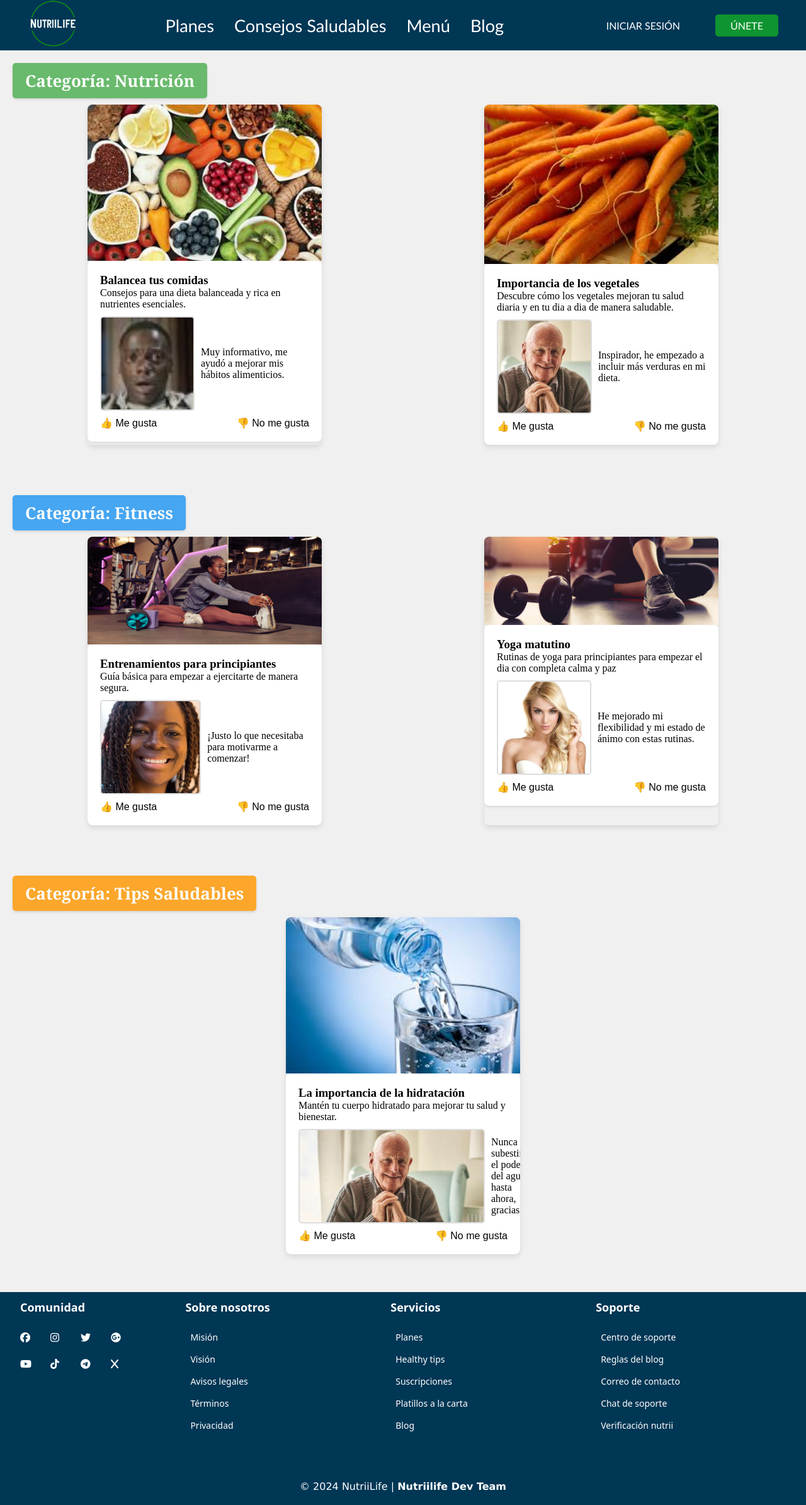
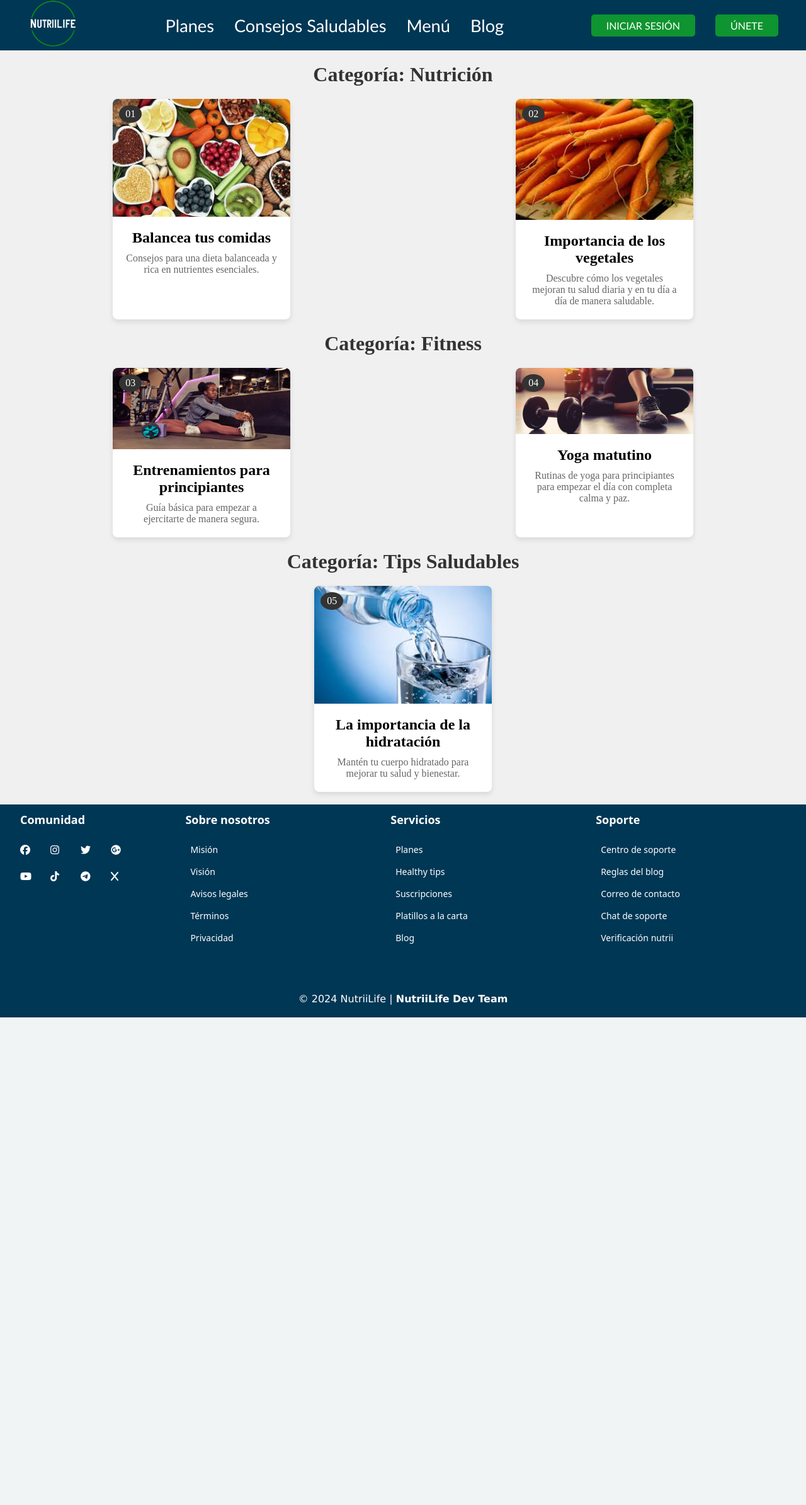
Before and after one commit to Pxnque/Nutriilife, a PHP site: page /Blog.html in a window 1280 px wide. Shown: the whole page at 63% size. After the commit the page ends 1615 px from the top, so only its background shows below. Run offline with PHP 8.4, Linux system fonts and the light colour scheme.

Commit message:
actualizacion del blog

```diff
--- a/Blog.css
+++ b/Blog.css
@@ -1,27 +1,24 @@
-*{
+* {
     margin: 0;
     padding: 0;
     box-sizing: border-box;
-
 }
 
-body{
-    background-color: #f0f0f0
-
+body {
+    background-color: #f0f0f0;
 }
 
-.navbar{
+.navbar {
     background-color: #003755;
     display: flex;
     width: 95vw;
     height: 10vh;
-
     align-items: center;
     justify-content: space-between;
+    padding: 10px 12px;
+}
 
-    padding: 10px 12px;
-
-    li{
+.navbar li {
     list-style: none;
     text-align: justify;
     font-size: 1.7rem;
@@ -30,46 +27,31 @@ body{
     justify-content: space-between;
     text-decoration: none;
 }
-    a{
+
+.navbar a {
     color: white;
     text-decoration: none;
 }
-    a:hover{
+
+.navbar a:hover {
     color: #049800;
 }
 
-
-}
-header{
+header {
     position: relative;
     padding: 0 2rem;
 }
-.navbar .logo{
+
+.navbar .logo {
     position: relative;
-
-
-}
-.navbar .links{
-    display: flex;
-    gap: 2rem
-}
- #inicioS{
-    background-color: #003755;
 }
 
- #inicioS.hover{
-    color: white;
-    transform: scale(2,2);
+.navbar .links {
+    display: flex;
+    gap: 2rem;
 }
- #inicioU{
-    color: white;
- }
- #inicioU.hover{
-    color: white;
-    transform: scale(2,2);
- }
-.action_btn{
 
+.action_btn {
     float: right;
     color: #fff;
     border: none;
@@ -77,154 +59,20 @@ header{
     outline: none;
     border-radius: 5px;
     font-size: 1rem;
-
     cursor: pointer;
     background: rgb(14, 148, 48);
     font-family: 'Trebuchet MS', 'Lucida Sans Unicode', 'Lucida Grande', 'Lucida Sans', Arial, sans-serif;
-
 }
 
-.botones{
+.botones {
     float: right;
     display: flex;
     justify-content: space-between;
     align-items: center;
     gap: 2rem;
 }
-.div-carr{
-    display: grid;
-    grid-template-columns: repeat(2,42vw);
-    padding-top: 5vw;
-    padding-left: 5vw;
-    padding-bottom: 5vw;
-    height: 100%;
-    grid-gap: 4vw;
-}
-.carrusel {
-    display: flex;
-    justify-content: space-between;
-    align-items: center;
-    width: 45vw;
-    margin: 0 auto;
-    overflow: hidden;
-    height: 42vh;
 
-}
-.slider{
-    width: 45vw;
-
-    height: 42vh;
-    margin: auto;
-    position: relative;
-}
-.list{
-    position: absolute;
-    top: 0;
-    left: 0;
-    height: 45vw;
-    display: flex;
-    width: 42vw;
-}
-
-.list img{
-    width: 45vw;
-    height: 42vh;
-    object-fit: cover;
-
-}
-.slider .list {
-    position: relative;
-    transition: left 0.5s ease-in; /* Transition for smooth animation */
-}
-
-.buttons-carousel{
-    position: absolute;
-    top: 45%;
-    left: 0%;
-    width: 100%;
-    display: flex;
-    justify-content: space-between;
-}
-.buttons-carousel button{
-    width: 3vw;
-    height: 3vw;
-    border-radius: 50%;
-    background-color: rgba(255, 255, 255, 0.333);
-    border-color: rgba(145, 198, 245, 0);
-    color: rgba(255, 255, 255, 0.692);
-    font-family: monospace;
-    font-weight: bold;
-    font-size: x-large;
-}
-.dots{
-    position: absolute;
-    bottom: 10px;
-    color: white;
-    left: 0;
-    width: 100%;
-    margin: 0;
-    padding: 0;
-    display: flex;
-    justify-content: center;
-}
-.dots li{
-    list-style: none;
-    width: 10px;
-    height: 10px;
-    background-color: #0b8649;
-    margin: 20px;
-    border-radius: 20px;
-}
-.dots li.active{
-    width: 30px;
-
-}
-
-.imagen img {
-    width: 100%;
-    height: auto;
-    border-radius: 10px;
-    transition: transform 0.3s ease;
-    }
-
-    .imagen:hover{
-        transition-duration: 0.5s ease;
-        transform: scale(1.1);
-    }
-
-.texto {
-    flex: 1;
-    padding: 20px;
-    padding-left: 7vw;
-    border-radius: 10px;
-
-}
-
-.texto p {
-    margin-top: 15vh;
-    font-family: 'Oswald', sans-serif;
-    font-size: 1.5rem;
-    color: #333;
-    text-shadow: 1px 1px 2px rgba(0, 0, 0, 0.5);
-
-    text-align: center;
-}
-.btnDS {
-    background-color:#003755;
-    color: white;
-    padding: 10px 20px;
-    border: none;
-    border-radius: 5px;
-    font-size: 1.2rem;
-    cursor: pointer;
-    display: block;
-    margin: 20px auto;
-}
-.btnDS:hover{
-    transform: scale(1.1);
-    color: #049800;
-}
-.footer-contenido{
+.footer-contenido {
     display: grid;
     grid-template-columns: 1fr 4fr;
     grid-column-gap: 24px;
@@ -233,22 +81,25 @@ header{
     justify-content: space-between;
     margin: 0 auto;
     background-color: #003755;
+}
 
-}
-.footer-comunidad{
+.footer-comunidad {
     display: block;
 }
-.footer-icongroup{
+
+.footer-icongroup {
     display: grid;
     grid-template-columns: repeat(4,24px);
     grid-gap: 24px;
     margin-top: 28px;
 }
-.footer-icongroup a{
+
+.footer-icongroup a {
     text-decoration: none;
     color: white;
 }
-.titulos-footer{
+
+.titulos-footer {
     color: white;
     text-align: left;
     font-family: system-ui, -apple-system, BlinkMacSystemFont, 'Segoe UI', Roboto, Oxygen, Ubuntu, Cantarell, 'Open Sans', 'Helvetica Neue', sans-serif;
@@ -257,26 +108,30 @@ header{
     line-height: 24px;
     margin: 0;
 }
-footer{
+
+footer {
     background-color: #003755;
 }
-.footer-navlist{
+
+.footer-navlist {
     display: grid;
     grid-template-columns: repeat(3, 1fr);
     column-gap: 24px;
 }
-.footer-navlist-item-list{
+
+.footer-navlist-item-list {
     list-style: none;
     margin-top: 18px;
-    ul{
+}
+
+.footer-navlist-item-list ul {
     display: block;
     margin-block-start: 0cm;
     margin-block-end: 1cm;
     padding-inline-start: 40px;
 }
-}
-.footer-navlist-item li a{
 
+.footer-navlist-item li a {
     display: grid;
     grid-template-columns: repeat(1,1fr);
     color: white;
@@ -285,175 +140,118 @@ footer{
     font-size: 14px;
     padding: 8px;
     width: max-content;
-        a {
-            color: #fff;
-            text-decoration: none;
-            font-weight: bold;
-
 }
 
-        a:hover {
+.footer-navlist-item li a:hover {
     text-decoration: underline;
 }
 
-
-}
-.footer-copy{
+.footer-copy {
     margin: 50px auto 0;
     padding: 20px;
     text-align: center;
-
     font-family: Verdana, Geneva, Tahoma, sans-serif;
     color: white;
-        a {
+}
+
+.footer-copy a {
     color: #fff;
     text-decoration: none;
     font-weight: bold;
 }
 
-        a:hover {
+.footer-copy a:hover {
     text-decoration: underline;
 }
+
+/* Estilos específicos para la página del blog */
+.category {
+    margin: 20px 0;
 }
 
-
-.section {
-    background-color: #f0f0f0;
-    padding: 20px;
+.category-title {
+    font-size: 2rem;
     margin-bottom: 20px;
+    text-align: center;
+    color: #333;
 }
 
-
-
-.card:hover {
-    transform: scale(1.05);
-}
-.category {
-    margin-bottom: 20px;
-    background-color: #e6e6e6; /* Fondo más claro para diferenciar secciones */
-}
-
-
-.cards-container {
+.blog-container {
     display: flex;
+    justify-content: space-around;
     flex-wrap: wrap;
-    justify-content: space-around;
-    gap: 20px; /* Asegura espacio uniforme */
 }
 
 .card {
-    width: 30%;
-    box-shadow: 0 4px 8px rgba(0,0,0,0.1);
-    margin: 10px 0;
-    overflow: hidden; /* Previene desbordamiento */
-    border-radius: 8px; /* Bordes redondeados para las tarjetas */
+    width: 22%;
+    background: white;
+    border-radius: 8px;
+    box-shadow: 0 4px 8px rgba(0, 0, 0, 0.1);
+    overflow: hidden;
+    position: relative;
+    transition: transform 0.3s ease;
+}
+
+.card:hover {
+    transform: translateY(-10px);
 }
 
 .card img {
     width: 100%;
+    height: auto;
     display: block;
 }
 
-.category-title {
-    font-family: 'Georgia', serif; /* Cambio a una fuente más elegante */
-    color: #024959; /* Color oscuro para mayor contraste */
-    font-size: 26px;
-    background-color: #f0f0f0; /* Fondo claro para destacar el texto */
-    padding: 10px 20px;
-    border-radius: 5px;
-    box-shadow: 0 2px 4px rgba(0,0,0,0.15); /* Sombra sutil */
-    display: inline-block;
-    animation: pulse 2s infinite; /* Animación que cambia la opacidad */
+.card-content {
+    padding: 20px;
+    text-align: center;
 }
 
-@keyframes pulse {
-    0% { opacity: 1; }
-    50% { opacity: 0.75; }
-    100% { opacity: 1; }
+.card-content h3 {
+    font-size: 1.5rem;
+    margin-bottom: 10px;
 }
 
-
-
-.card {
-    margin-bottom: 20px; /* Espacio entre tarjetas */
-    overflow: hidden;
+.card-content p {
+    font-size: 1rem;
+    color: #666;
 }
 
-
-.social-buttons {
-    display: flex;
-    justify-content: space-between;
-    margin-top: 10px;
+.card-number {
+    position: absolute;
+    top: 10px;
+    left: 10px;
+    background: #333;
+    color: white;
+    padding: 5px 10px;
+    border-radius: 50%;
+    font-size: 1rem;
 }
 
-.like-button, .dislike-button {
-    border: none;
-    background-color: transparent;
-    cursor: pointer;
-    font-size: 16px;
+.comment {
+    display: none;
+    background: #f9f9f9;
+    padding: 15px;
+    text-align: center;
+    position: absolute;
+    bottom: 0;
+    width: 100%;
+    transition: opacity 0.3s ease;
 }
 
-.like-button:hover, .dislike-button:hover {
-    color: #025891; /* Color al pasar el ratón por encima para mayor interacción */
+.comment img {
+    width: 50px;
+    height: 50px;
+    border-radius: 50%;
+    margin-bottom: 10px;
 }
 
-/* Añadir estilos adicionales para el hover de los botones para mejorar la interacción */
-.like-button:hover, .dislike-button:hover {
-    color: #003755;
+.comment p {
+    font-size: 0.9rem;
+    color: #333;
 }
 
-.comments {
-    display: flex;
-    align-items: center;
-    margin-top: 10px;
+.card:hover .comment {
+    display: block;
+    opacity: 1;
 }
-
-.user-img {
-    width: 100px;
-    height: 150px;
-    border-radius: 5px; /* Bordes ligeramente redondeados si prefieres */
-    object-fit: cover; /* Esto asegura que la imagen se recorte para llenar el espacio sin deformarse */
-    margin-right: 10px;
-    border: 2px solid #ddd; /* Opcional: un borde para mejorar el contraste */
-}
-
-/* Estilos específicos para cada categoría */
-.category-title-nutricion {
-    background-color: #4CAF50; /* Verde */
-    color: white;
-    animation: pulse-green 2s infinite;
-}
-
-.category-title-fitness {
-    background-color: #2196F3; /* Azul */
-    color: white;
-    animation: pulse-blue 2s infinite;
-}
-
-.category-title-tips {
-    background-color: #FF9800; /* Naranja */
-    color: white;
-    animation: pulse-orange 2s infinite;
-}
-
-@keyframes pulse-green {
-    0%, 100% { opacity: 1; }
-    50% { opacity: 0.8; }
-}
-
-@keyframes pulse-blue {
-    0%, 100% { opacity: 1; }
-    50% { opacity: 0.8; }
-}
-
-@keyframes pulse-orange {
-    0%, 100% { opacity: 1; }
-    50% { opacity: 0.8; }
-}
-
-.card-content {
-    background-color: white;
-    padding: 20px;
-    box-shadow: 0 2px 5px rgba(0,0,0,0.1);
-    border-radius: 8px; /* Bordes redondeados para el contenido de la tarjeta */
-}
--- a/Blog.html
+++ b/Blog.html
@@ -7,8 +7,8 @@
     <link rel="stylesheet" href="https://cdnjs.cloudflare.com/ajax/libs/font-awesome/6.5.1/css/all.min.css"
     integrity="sha512-DTOQO9RWCH3ppGqcWaEA1BIZOC6xxalwEsw9c2QQeAIftl+Vegovlnee1c9QX4TctnWMn13TZye+giMm8e2LwA=="
     crossorigin="anonymous" referrerpolicy="no-referrer" />
+    <link rel="stylesheet" href="Blog.css">
     <link rel="icon" type="images/x-icon" href="logo.png" />
-    <link rel="stylesheet" href="Blog.css">
 </head>
 <body>
     <header style="background-color: #003755;">
@@ -30,106 +30,90 @@
     </header>
     <main>
         <!-- Categoría: Nutrición -->
-        <div class="section">
-            <h2 class="category-title category-title-nutricion">Categoría: Nutrición</h2>
-            <div class="cards-container">
+        <div class="category">
+            <h2 class="category-title">Categoría: Nutrición</h2>
+            <div class="blog-container">
                 <!-- Artículo existente -->
                 <div class="card">
+                    <div class="card-number">01</div>
                     <img src="img/Nutricion.jpeg" alt="Nutrición">
                     <div class="card-content">
                         <h3>Balancea tus comidas</h3>
                         <p>Consejos para una dieta balanceada y rica en nutrientes esenciales.</p>
-                        <div class="comments">
+                    </div>
+                    <div class="comment">
                         <img src="img/user1.jpg" alt="User 1" class="user-img">
                         <p>Muy informativo, me ayudó a mejorar mis hábitos alimenticios.</p>
-                        </div>
-                        <div class="social-buttons">
-                            <button class="like-button">👍 Me gusta</button>
-                            <button class="dislike-button">👎 No me gusta</button>
-                        </div>
                     </div>
                 </div>
                 <!-- Nuevos Artículos -->
                 <div class="card">
+                    <div class="card-number">02</div>
                     <img src="img/Vegetales.jpeg" alt="Vegetales">
                     <div class="card-content">
                         <h3>Importancia de los vegetales</h3>
-                        <p>Descubre cómo los vegetales mejoran tu salud diaria y en tu dia a dia de manera saludable.</p>
-                        <div class="comments">
+                        <p>Descubre cómo los vegetales mejoran tu salud diaria y en tu día a día de manera saludable.</p>
+                    </div>
+                    <div class="comment">
                         <img src="img/user2.jpeg" alt="User 2" class="user-img">
                         <p>Inspirador, he empezado a incluir más verduras en mi dieta.</p>
-                        </div>
-                        <div class="social-buttons">
-                            <button class="like-button">👍 Me gusta</button>
-                            <button class="dislike-button">👎 No me gusta</button>
-                        </div>
                     </div>
                 </div>
             </div>
         </div>
 
         <!-- Categoría: Fitness -->
-        <div class="section">
-            <h2 class="category-title category-title-fitness">Categoría: Fitness</h2>
-            <div class="cards-container">
+        <div class="category">
+            <h2 class="category-title">Categoría: Fitness</h2>
+            <div class="blog-container">
                 <!-- Artículos sobre Fitness -->
                 <div class="card">
+                    <div class="card-number">03</div>
                     <img src="img/Fitness.jpg" alt="Ejercicio">
                     <div class="card-content">
                         <h3>Entrenamientos para principiantes</h3>
                         <p>Guía básica para empezar a ejercitarte de manera segura.</p>
-                        <div class="comments">
+                    </div>
+                    <div class="comment">
                         <img src="img/user3.jpeg" alt="User 3" class="user-img">
                         <p>¡Justo lo que necesitaba para motivarme a comenzar!</p>
                     </div>
-                        <div class="social-buttons">
-                            <button class="like-button">👍 Me gusta</button>
-                            <button class="dislike-button">👎 No me gusta</button>
-                        </div>
-                    </div>
                 </div>
                 <div class="card">
+                    <div class="card-number">04</div>
                     <img src="img/Fitness2.jpg" alt="Yoga">
                     <div class="card-content">
                         <h3>Yoga matutino</h3>
-                        <p>Rutinas de yoga para principiantes para empezar el dia con completa calma y paz</p>
-                        <div class="comments">
+                        <p>Rutinas de yoga para principiantes para empezar el día con completa calma y paz.</p>
+                    </div>
+                    <div class="comment">
                         <img src="img/user4.jpeg" alt="User 4" class="user-img">
                         <p>He mejorado mi flexibilidad y mi estado de ánimo con estas rutinas.</p>
-                        </div>
-                        <div class="social-buttons">
-                            <button class="like-button">👍 Me gusta</button>
-                            <button class="dislike-button">👎 No me gusta</button>
-                        </div>
                     </div>
                 </div>
             </div>
         </div>
 
         <!-- Categoría: Tips Saludables -->
-        <div class="section">
-            <h2 class="category-title category-title-tips">Categoría: Tips Saludables</h2>
-            <div class="cards-container">
+        <div class="category">
+            <h2 class="category-title">Categoría: Tips Saludables</h2>
+            <div class="blog-container">
                 <!-- Artículos sobre Tips Saludables -->
                 <div class="card">
+                    <div class="card-number">05</div>
                     <img src="img/agua.jpeg" alt="Hidratación">
                     <div class="card-content">
                         <h3>La importancia de la hidratación</h3>
                         <p>Mantén tu cuerpo hidratado para mejorar tu salud y bienestar.</p>
-                        <div class="comments">
+                    </div>
+                    <div class="comment">
                         <img src="img/user5.jpeg" alt="User 5" class="user-img">
                         <p>Nunca subestimé el poder del agua hasta ahora, gracias!</p>
-                        </div>
-                        <div class="social-buttons">
-                            <button class="like-button">👍 Me gusta</button>
-                            <button class="dislike-button">👎 No me gusta</button>
-                        </div>
                     </div>
                 </div>
             </div>
         </div>
     </main>
-
 
     <footer>
         <div class="footer-contenido">
@@ -180,7 +164,7 @@
             </div>
         </div>
         <div class="footer-copy">
-            <p>&copy; 2024 NutriiLife |  <a target="_blank" href="#link">Nutriilife Dev Team</a></p>
+            <p>&copy; 2024 NutriiLife |  <a target="_blank" href="#link">NutriiLife Dev Team</a></p>
         </div>
     </footer>
     <script>
--- a/LandingPage.html
+++ b/LandingPage.html
@@ -70,7 +70,7 @@
             <p>En nutrilife tenemos un control de calidad perfecto en nuestros productos asi como el empenio que colocamos en cada uno de estos</p>
         </div>
     </div>
-    <button class="btnDS" onclick="window.location.href='menu.html';">¿Quieres conocer nuestra dieta de la semana?</button>
+    <button class="btnDS" onclick="window.location.href='menu.html';">¿Quieres conocer nuestro menu del mes?</button>
     <footer>
         <div class="footer-contenido">
             <div class="footer-comunidad">
--- a/healthy.html
+++ b/healthy.html
@@ -9,6 +9,7 @@
     crossorigin="anonymous" referrerpolicy="no-referrer" />
     <link rel="stylesheet" href="healthy.css">
     <link rel="stylesheet" type="text/css" href="http://fonts.googleapis.com/css?family=Ubuntu:regular,bold&subset=Latin">
+    <link rel="icon" type="image/x-icon" href="logo.png" />
 </head>
 <body>
     <header style="background-color: #003755;">
@@ -22,7 +23,7 @@
                 <li><a href="menu.html">Menu</a></li>
                 <li><a href="Blog.html">Blog</a></li>
             </ul>
-            <div class="botones">
+            <div class="botones" id="botonesAuth">
                 <a href="Login.html" class="action_btn" id="inicioS">INICIAR SESIÓN</a>
                 <a href="Registro.html" class="action_btn" id="inicioU">ÚNETE</a>
                 <a href="Cuenta.html" class="action_btn" id="detallesCuenta" style="display: none;">DETALLES DE CUENTA</a>
--- a/menu.html
+++ b/menu.html
@@ -300,8 +300,9 @@
             </div>
         </div>
 
-        <div class="titulos-planes" id="advanced">
+        <div class="titulos-planes" id="starter">
             <h3 id="advanced">Plan Advanced</h3>
+            <hr>
         </div>
         <div class="platillos-container">
             <div class="card">
@@ -475,6 +476,7 @@
 
         <div class="titulos-planes" id="premium">
             <h3 id="premium">Plan Premium</h3>
+            <hr>
         </div>
         <div class="platillos-container">
 
```
Also changed, not shown: healthy.js (+20 -0 lines). Lines whose indentation alone changed are shown as unchanged.
